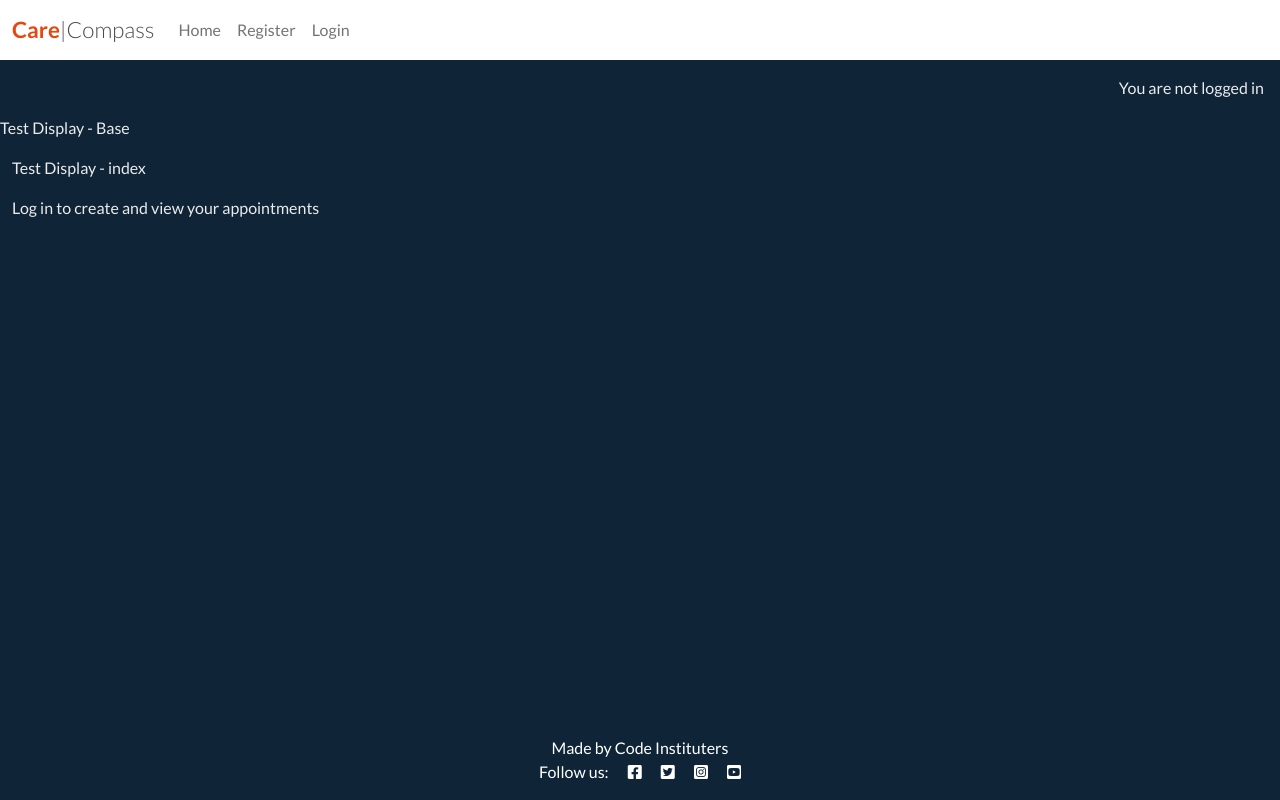
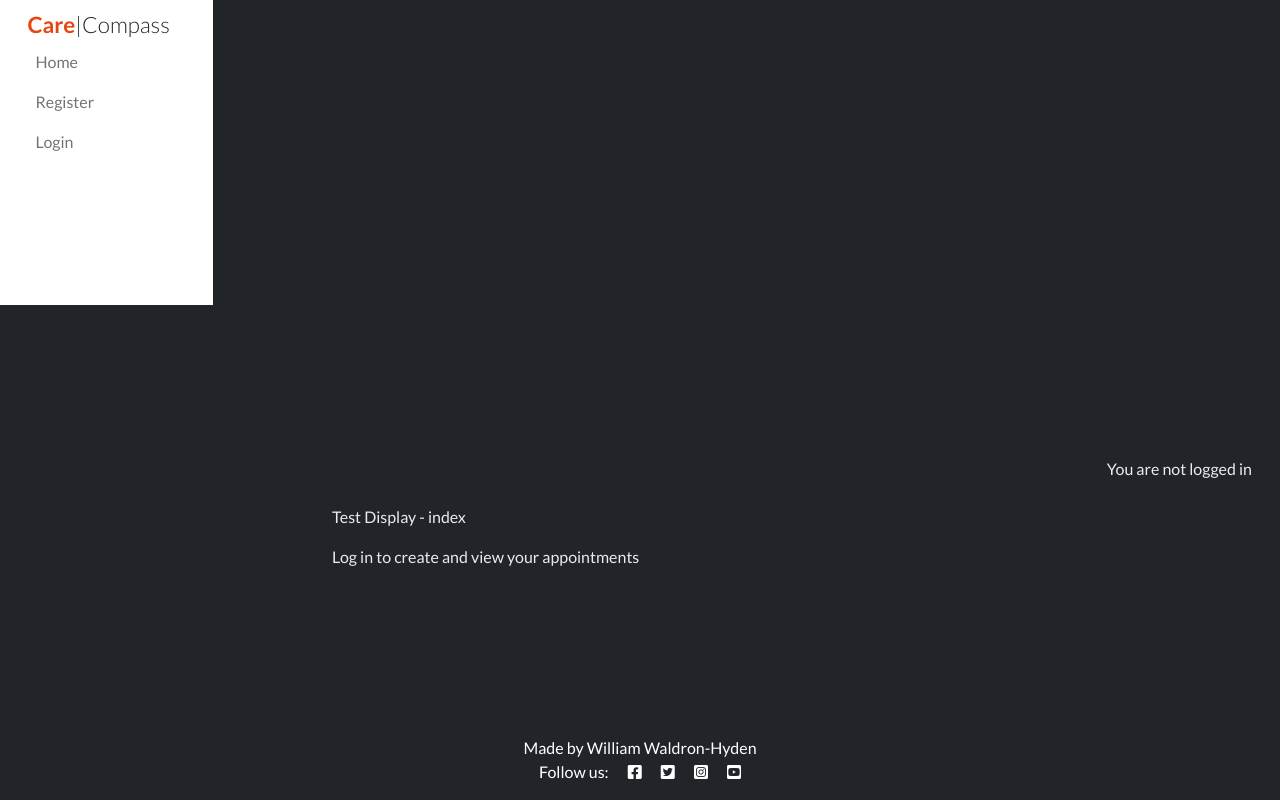
Before and after one commit to Will-WHyd/Care_Compass_HealthPlanner, a Django app: template med_appt/templates/appt/index.html in a window 1280 px wide. Run offline with Django 3.2, Linux system fonts and the light colour scheme; the template is opened without the code that fills it, so the values that code supplies are empty; some libraries are stand-ins or nearby versions.

Commit message:
updating html and css

```diff
--- a/med_appt/templates/appt/index.html
+++ b/med_appt/templates/appt/index.html
@@ -20,7 +20,7 @@
                                 <p class="card-text">Consultant: {{ appt.consultant }}</p>
                             </a>
 
-                            <hr />
+                            <hr>
                             <p class="card-text text-muted h6">{{ appt.appt_date }} </p>
                             <p class="card-text text-muted h6">{{ appt.get_status_display }} </p>
                         </div>
--- a/static/css/style.css
+++ b/static/css/style.css
@@ -1,13 +1,13 @@
 
-/* body {
-    background-color: #F9FAFC;
-} */
+body {
+    background-color: #0b6e4fff;
+}
 
 .brand {
     font-family: Lato, sans-serif;
     font-size: 1.4rem;
     font-weight: 700;
-    color: #4A4A4F;
+    color: #212529ff;
 }
 
 .red-o {
@@ -18,17 +18,17 @@
     font-weight: 300;
 }
 
-/* .light-bg {
-    background-color: #fff;
+.light-bg {
+    background-color: #20374cff;
 }
 
 .dark-bg {
-    background-color: #445261;
-} */
+    background-color: #212529ff;
+}
 
-/* .main-bg {
-    background-color: #F9FAFC;
-} */
+.main-bg {
+    background-color: #212529ff;
+}
 
 .card {
     border: none;
@@ -68,7 +68,7 @@
 }
 
 .masthead-text {
-    background-color: #445261;
+    background-color: #212529ff;
     color: white;
     position: relative;
 }
@@ -85,7 +85,7 @@
     right: 90%;
     height: 100%;
     width: 150%;
-    background: #445261;
+    background: #212529ff;
     -webkit-transform: skew(15deg);
     -moz-transform: skew(15deg);
     transform: skew(15deg);
--- a/templates/base.html
+++ b/templates/base.html
@@ -13,7 +13,7 @@
 
 <head>
     <title>Care Compass</title>
-    <meta name="viewport" content="width=device-width, initial-scale=1" />
+    <meta name="viewport" content="width=device-width, initial-scale=1">
 
     <!-- Google Fonts CSS -->
     <link rel="preconnect" href="https://fonts.gstatic.com">
@@ -24,7 +24,7 @@
     <link rel="stylesheet" href="https://cdnjs.cloudflare.com/ajax/libs/font-awesome/5.15.3/css/all.min.css">
 
     <!-- Bootstrap CSS -->
-    <link href="https://bootswatch.com/5/superhero/bootstrap.min.css" rel="stylesheet">
+    <link href="https://cdn.jsdelivr.net/npm/bootswatch@5.3.3/dist/superhero/bootstrap.min.css" rel="stylesheet">
 
     <!-- Custom CSS -->
     <link rel="stylesheet" href="{% static 'css/style.css' %}">
@@ -32,94 +32,55 @@
 </head>
 
 <body class="d-flex flex-column h-100 main-bg">
-    <nav class="navbar navbar-expand-lg navbar-light bg-white">
-        <div class="container-fluid">
-            <a class="navbar-brand" href="{% url 'appointments:home' %}"><span class="brand"><span class="red-o">Care</span><span
-                        class="thin">|Compass</span></span></a>
-            <button class="navbar-toggler" type="button" data-bs-toggle="collapse" data-bs-target="#navbarText"
-                aria-controls="navbarText" aria-expanded="false" aria-label="Toggle navigation">
-                <span class="navbar-toggler-icon"></span>
-            </button>
-            <div class="collapse navbar-collapse" id="navbarText">
-                <ul class="navbar-nav me-auto mb-2 mb-lg-0">
-                    <li class="nav-item">
-                        <a class="nav-link {% if request.path == home_url %}active{% endif %}" aria-current="page"
-                            href="{% url 'appointments:home' %}">Home</a>
-                    </li>
-                    {% if user.is_authenticated %}
-                    <li><a class="nav-link {% if request.path == profile_url %}active{% endif %}" aria-current="page"
-                        href="{% url 'profile:profile' %}">Profile</a>
-                    </li>
+    <div class="container-fluid h-100">
+        <div class="row h-100 body-row-zone">
 
-                    <li class="nav-item">
-                        <a class="nav-link {% if request.path == logout_url %}active{% endif %}" aria-current="page"
-                            href="{% url 'account_logout' %}">Logout</a>
-                    </li>
-                    <li class="nav-item">
-                        <a class="nav-link {% if request.path == create_url %}active{% endif %}" aria-current="page"
-                            href="{% url 'appointments:create' %}">Create New Appointment</a>
-                    </li>
-                    {% else %}
-                    <li class="nav-item">
-                        <a class="nav-link {% if request.path == signup_url %}active{% endif %}" aria-current="page"
-                            href="{% url 'account_signup' %}">Register</a>
-                    </li>
-                    <li class="nav-item">
-                        <a class="nav-link {% if request.path == login_url %}active{% endif %}" aria-current="page"
-                            href="{% url 'account_login' %}">Login</a>
-                    </li>
-                    {% endif %}
-                </ul>
-                <!-- <span class="navbar-text text-muted">
-                    adventures of a software developer
-                </span> -->
-            </div>
-        </div>
-    </nav>
+
+    {% include 'navbar.html' %}
+
     <!-- displaying Django messages -->
     <div class="container">
         <div class="row">
             <div class="col-md-8 offset-md-2">
                 {% for message in messages %}
-                <div class="alert-{{ message.tags }} alert-dismissible fade show d-flex justify-content align-items-center" id="msg" role="alert">
+                <div class="alert-{{ message.tags }} alert-dismissible fade show d-flex justify-content align-items-center"
+                    id="msg" role="alert">
                     <span class="me-5 ps-3"> {{ message | safe }} </span>
-                    <button type="button" class="btn-close ms-auto close-msg-btn-custom" data-bs-dismiss="alert" aria-label="Close"></button>
+                    <button type="button" class="btn-close ms-auto close-msg-btn-custom" data-bs-dismiss="alert"
+                        aria-label="Close"></button>
                 </div>
                 {% endfor %}
             </div>
         </div>
     </div>
-    <main class="flex-shrink-0 main-bg">
+    <main class="col-md-9 col-lg-9 offset-md-3 offset-lg-3 flex-grow-1 flex-shrink-0 main-bg">
         {% if user.is_authenticated %}
         <p class="text-end m-3">You are logged in as {{ user }}</p>
         {% else %}
         <p class="text-end m-3">You are not logged in</p>
         {% endif %}
 
-        <p>Test Display - Base</p>
+        <div class="col-10 mt-4 left">
+            <div class="row">
+                {% block content %}
+                <!-- Content Goes here -->
+                {% endblock content %}
+            </div>
+        </div>
 
-        {% block content %}
-        <!-- Content Goes here -->
-        {% endblock content %}
 
+    </div>
+</div>
     </main>
 
-    <!-- Footer -->
-    <footer class="footer mt-auto py-3 dark-bg">
-        <p class="m-0 text-center text-white">
-            {% block copyright %}
-            Made by Code Instituters
-            {% endblock copyright %}</p>
-        <p class="m-0 text-center text-white">Follow us: <i class="fab fa-facebook-square ms-3"></i>
-            <i class="fab fa-twitter-square ms-3"></i>
-            <i class="fab fa-instagram-square ms-3"></i>
-            <i class="fab fa-youtube-square ms-3"></i>
-        </p>
-    </footer>
+    {% include 'footer.html' %}
 
-    <script src="https://cdn.jsdelivr.net/npm/bootstrap@5.0.1/dist/js/bootstrap.bundle.min.js"
-        integrity="sha384-gtEjrD/SeCtmISkJkNUaaKMoLD0//ElJ19smozuHV6z3Iehds+3Ulb9Bn9Plx0x4" crossorigin="anonymous">
+
+
+    <script src="https://cdn.jsdelivr.net/npm/bootstrap@5.0.2/dist/js/bootstrap.bundle.min.js"
+        integrity="sha384-MrcW6ZMFYlzcLA8Nl+NtUVF0sA7MsXsP1UyJoMp4YLEuNSfAP+JcXn/tWtIaxVXM" crossorigin="anonymous">
     </script>
+
 
     {% block extras %}
     {% endblock %}
--- /dev/null
+++ b/templates/footer.html
@@ -0,0 +1,12 @@
+    <!-- Footer -->
+    <footer class="footer mt-auto py-3 dark-bg">
+        <p class="m-0 text-center text-white">
+            {% block copyright %}
+            Made by William Waldron-Hyden
+            {% endblock copyright %}</p>
+        <p class="m-0 text-center text-white">Follow us: <i class="fab fa-facebook-square ms-3"></i>
+            <i class="fab fa-twitter-square ms-3"></i>
+            <i class="fab fa-instagram-square ms-3"></i>
+            <i class="fab fa-youtube-square ms-3"></i>
+        </p>
+    </footer>
--- /dev/null
+++ b/templates/navbar.html
@@ -0,0 +1,44 @@
+
+<nav class="navbar navbar-expand-md navbar-light bg-white col-md-3 col-lg-2 flex-column">
+    <div>
+        <!-- Groups all navbar elements together for column display. Remove this if you want elements spread out -->
+        <a class="navbar-brand" href="{% url 'appointments:home' %}"><span class="brand"><span
+                    class="red-o">Care</span><span class="thin">|Compass</span></span></a>
+        <button class="navbar-toggler" type="button" data-bs-toggle="collapse" data-bs-target="#navbarText"
+            aria-controls="navbarText" aria-expanded="false" aria-label="Toggle navigation">
+            <span class="navbar-toggler-icon"></span>
+        </button>
+        <div class="collapse navbar-collapse" id="navbarText">
+            <ul class="navbar-nav me-auto mb-2 mb-lg-0 flex-column">
+                <li class="nav-item">
+                    <a class="nav-link {% if request.path == home_url %}active{% endif %}" aria-current="page"
+                        href="{% url 'appointments:home' %}">Home</a>
+                </li>
+                {% if user.is_authenticated %}
+                <li><a class="nav-link {% if request.path == profile_url %}active{% endif %}" aria-current="page"
+                        href="{% url 'profile:profile' %}">Profile</a>
+                </li>
+
+                <li class="nav-item">
+                    <a class="nav-link {% if request.path == logout_url %}active{% endif %}" aria-current="page"
+                        href="{% url 'account_logout' %}">Logout</a>
+                </li>
+                <li class="nav-item">
+                    <a class="nav-link {% if request.path == create_url %}active{% endif %}" aria-current="page"
+                        href="{% url 'appointments:create' %}">Create New Appointment</a>
+                </li>
+                {% else %}
+                <li class="nav-item">
+                    <a class="nav-link {% if request.path == signup_url %}active{% endif %}" aria-current="page"
+                        href="{% url 'account_signup' %}">Register</a>
+                </li>
+                <li class="nav-item">
+                    <a class="nav-link {% if request.path == login_url %}active{% endif %}" aria-current="page"
+                        href="{% url 'account_login' %}">Login</a>
+                </li>
+                {% endif %}
+            </ul>
+
+        </div>
+    </div>
+</nav>
```
Also changed, not shown: 1 other file.
